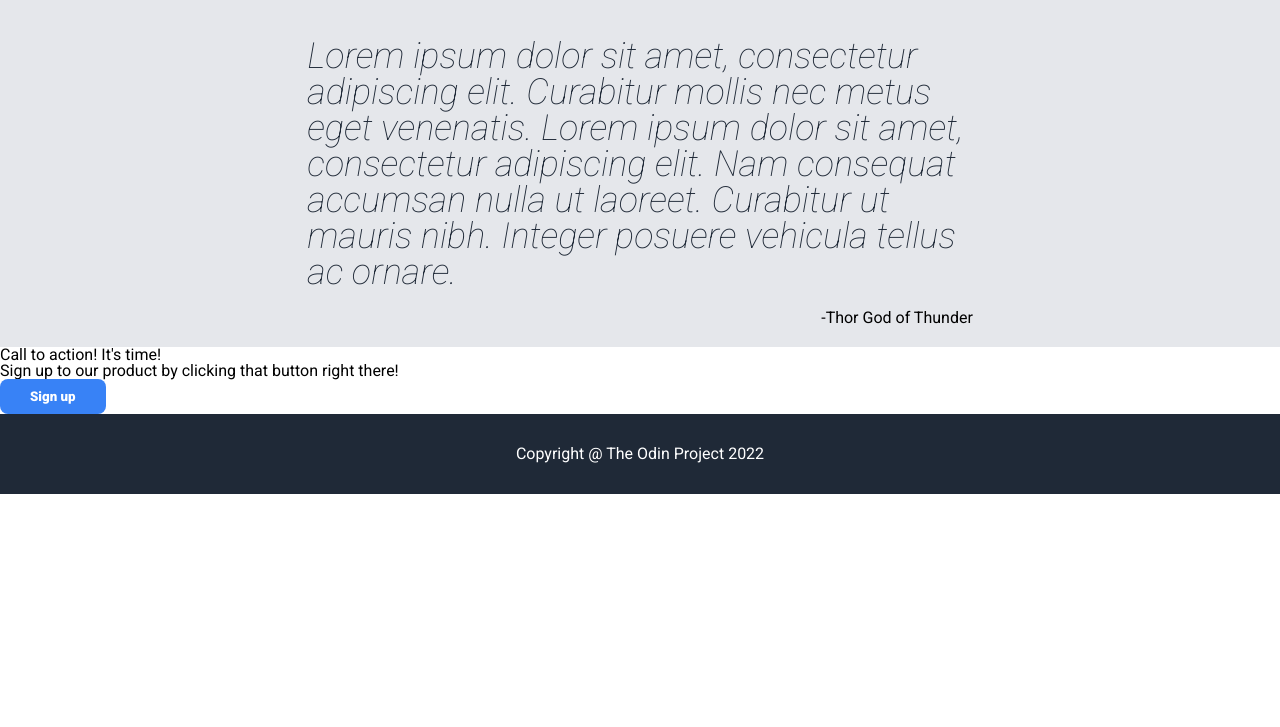
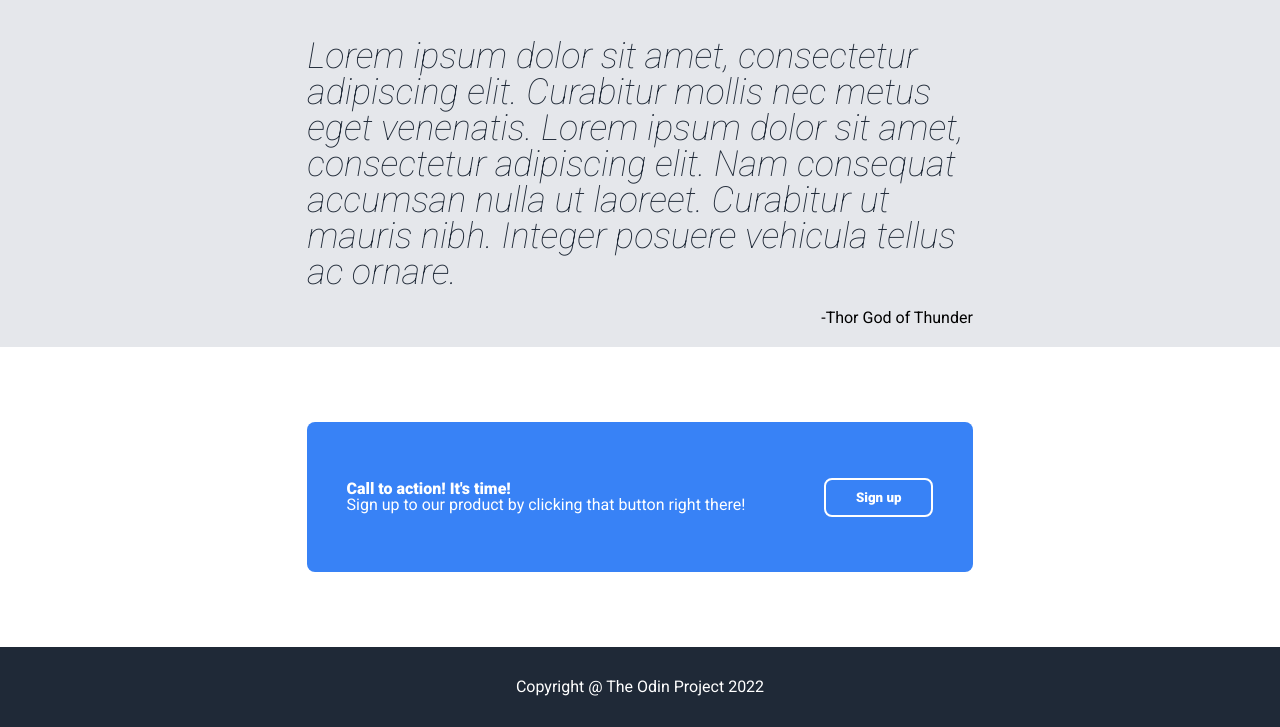
Before and after one commit to Honzi07/odin-landing-page, a plain HTML site: page index.html in a window 1280 px wide. Shown: the part 1007-1734 px from the top of the page. Before the commit the page ends 1501 px from the top, so only its background shows below. Drawn offline with Linux system fonts and the light colour scheme.

Commit message:
action section done

```diff
--- a/index.html
+++ b/index.html
@@ -4,9 +4,12 @@
     <meta charset="UTF-8" />
     <meta http-equiv="X-UA-Compatible" content="IE=edge" />
     <meta name="viewport" content="width=device-width, initial-scale=1.0" />
-    <link rel="preconnect" href="https://fonts.googleapis.com">
-    <link rel="preconnect" href="https://fonts.gstatic.com" crossorigin>
-    <link href="https://fonts.googleapis.com/css2?family=Roboto:ital,wght@0,400;0,900;1,100;1,300;1,700&display=swap" rel="stylesheet">
+    <link rel="preconnect" href="https://fonts.googleapis.com" />
+    <link rel="preconnect" href="https://fonts.gstatic.com" crossorigin />
+    <link
+      href="https://fonts.googleapis.com/css2?family=Roboto:ital,wght@0,400;0,900;1,100;1,300;1,700&display=swap"
+      rel="stylesheet"
+    />
     <link rel="stylesheet" href="style.css" />
     <title>Document</title>
   </head>
@@ -41,27 +44,30 @@
       <section class="info">
         <h2>Some random information.</h2>
         <div class="info-container">
-          <div class="info-content" >
-            <img class="info-img" src="images/info-chart.jpg" alt="chart"/>
+          <div class="info-content">
+            <img class="info-img" src="images/info-chart.jpg" alt="chart" />
             <p>Lorem ipsum dolor sit amet, consectetur adipiscing elit.</p>
           </div>
           <div class="info-content">
-            <img class="info-img" src="images/info-ether.jpg" alt="ether"/>
+            <img class="info-img" src="images/info-ether.jpg" alt="ether" />
             <p>Lorem ipsum dolor sit amet, consectetur adipiscing elit.</p>
           </div>
           <div class="info-content">
-            <img class="info-img" src="images/info-btc.jpg" alt="bitcoin"/>
+            <img class="info-img" src="images/info-btc.jpg" alt="bitcoin" />
             <p>Lorem ipsum dolor sit amet, consectetur adipiscing elit.</p>
           </div>
           <div class="info-content">
             <img
-              class="info-img"src="images/info-dogecoin.png" alt="dogecoin"/>
+              class="info-img"
+              src="images/info-dogecoin.png"
+              alt="dogecoin"
+            />
             <p>Lorem ipsum dolor sit amet, consectetur adipiscing elit.</p>
           </div>
         </div>
       </section>
       <section class="quote">
-        <p class="quote-text" >
+        <p class="quote-text">
           Lorem ipsum dolor sit amet, consectetur adipiscing elit. Curabitur
           mollis nec metus eget venenatis. Lorem ipsum dolor sit amet,
           consectetur adipiscing elit. Nam consequat accumsan nulla ut laoreet.
@@ -70,9 +76,11 @@
         <p>-Thor God of Thunder</p>
       </section>
       <section class="action">
-        <div>
-          <p>Call to action! It's time!</p>
-          <p>Sign up to our product by clicking that button right there!</p>
+        <div class="action-container">
+          <div class="action-text">
+            <h3>Call to action! It's time!</h3>
+            <p>Sign up to our product by clicking that button right there!</p>
+          </div>
           <button class="action-btn">Sign up</button>
         </div>
       </section>
--- a/style.css
+++ b/style.css
@@ -130,6 +130,10 @@ table {
 }
 /* CSS Reset ending*/
 
+html {
+    font-size: 16px;
+}
+
 body {
   height: 100vh;
   margin: 0;
@@ -163,6 +167,10 @@ h2 {
     font-size: 36px;
     font-weight: 800;
     color: #1F2937;
+}
+
+h3 {
+    font-weight: bold;
 }
 
 a {
@@ -230,6 +238,7 @@ footer {
 .info-container {
     display: flex;
     justify-content: center;
+    flex-wrap: wrap;
     gap: 60px;
 }
 
@@ -271,3 +280,26 @@ footer {
 .quote>p {
     padding-top: 20px;
 }
+
+.action {
+    height: 300px;
+    display: flex;
+    justify-content: center;
+    align-items: center;
+    padding: 0 24%;
+}
+
+.action-container {
+    width: 100%;
+    height: 150px;
+    display: flex;
+    justify-content: space-around;
+    align-items: center;
+    color: white;
+    border-radius: 8px;
+    background-color: #3882f6;
+}
+
+.action-btn {
+    border: solid 2px white;
+}
```
